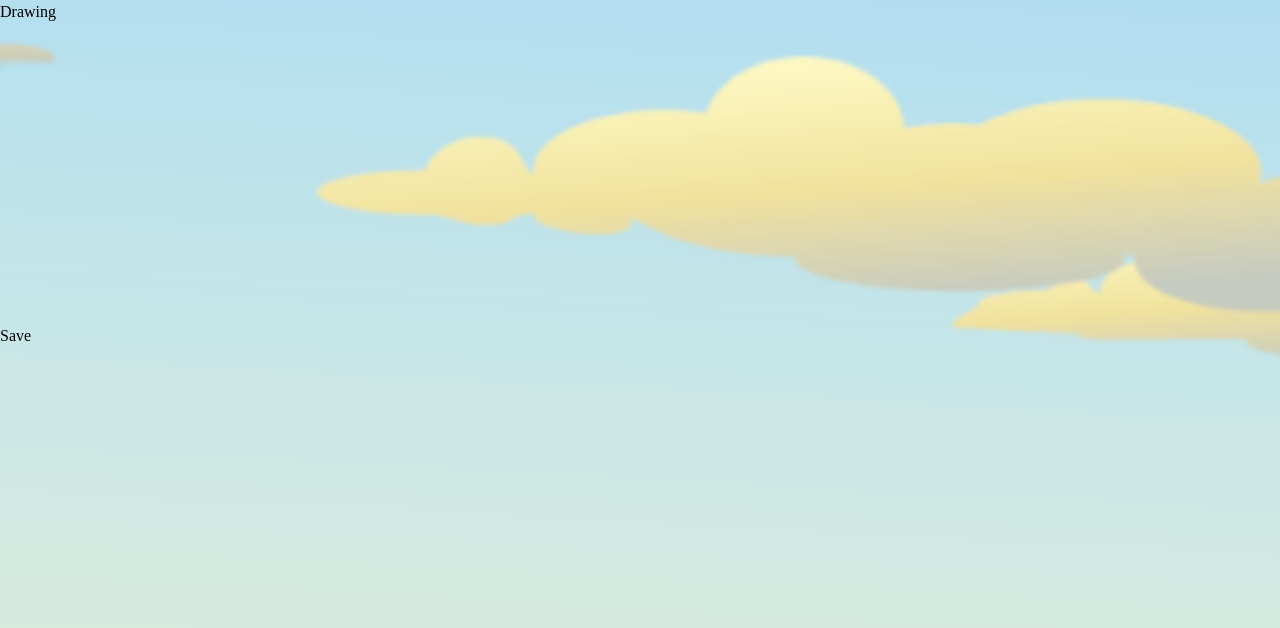
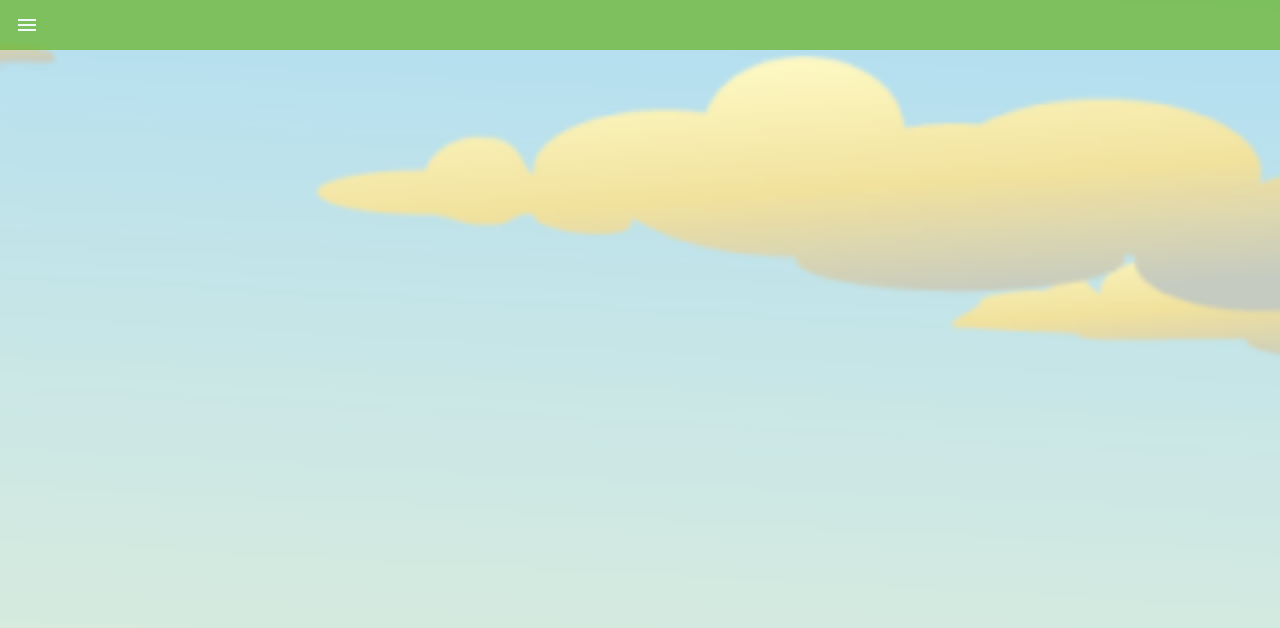
Before and after one commit to BlazEffect/HumanHack-2023, a React (Vite) app: page /draw in a window 1280 px wide. Shown: the top 628 px of the page. Built offline with nearby package versions, Linux system fonts and the light colour scheme.

Commit message:
drawing, navbar improve

```diff
--- a/src/components/Layout.jsx
+++ b/src/components/Layout.jsx
@@ -3,9 +3,9 @@ import Navbar from "./Navbar";
 export default function Layout({ children }) {
 
     return (
-        <section className="md:mx-4 h-full flex">
+        <section className="md:mx-4 h-full flex flex-col">
             <Navbar />
-            {children}
+            <div>{children}</div>
         </section>
     )
 }
--- a/src/components/Navbar.jsx
+++ b/src/components/Navbar.jsx
@@ -4,6 +4,7 @@ import aIcon from "/public/img/Group 68.png";
 import mushrooms from "/public/img/mushroom-filled.png";
 import { useState, useRef } from "react";
 import { CSSTransition } from "react-transition-group";
+import { Link } from "react-router-dom";
 export default function Navbar() {
   const [open, setOpen] = useState(false);
   const nav = useRef(null);
@@ -12,7 +13,7 @@ export default function Navbar() {
     setOpen(!open);
   };
   return (
-    <div className="w-full h-full">
+    <div className="w-full h-full max-h-[50px] md:max-h-none">
       <section className="max-w-[250px] md:flex hidden w-full min-h-full bg-cover bg-[url('/public/img/sidebar.png')]">
         <ul className="mt-16 mx-4">
           <li className="flex">
@@ -59,11 +60,11 @@ export default function Navbar() {
           </li>
         </ul>
       </section>
-      <section className="px-[15px] py-2 md:hidden min-w-full bg-[#70B839] opacity-80">
+      <section className="px-[15px] flex max-h-[60px] h-full items-center md:hidden min-w-full bg-[#70B839] opacity-80">
         <img
           onClick={handleClick}
           src={open ? "/img/close.png" : "/img/burger.png"}
-          className="cursor-pointer"
+          className="cursor-pointer max-h-[32px] max-w-[32px]"
           alt="Открыть меню"
         />
       </section>
@@ -82,7 +83,7 @@ export default function Navbar() {
               Математика
             </li>
             <li className="mt-[20px] font-bold text-white uppercase text-[20px] menu-item">
-              Правописание
+              <Link to='/draw'>Правописание</Link>
             </li>
             <li className="mt-[20px] font-bold text-white uppercase text-[20px] menu-item">
               Рисование
--- a/src/pages/Drawing.jsx
+++ b/src/pages/Drawing.jsx
@@ -1,13 +1,16 @@
 import DrawingArea from "../components/DrawingArea";
+import Layout from "../components/Layout";
 
 export default function Drawing() {
   return (
     <>
-      <h1>Drawing</h1>
-      <div className="border-">
-            <DrawingArea />
-      </div>
-      <button>Save</button>
+      <Layout>
+
+          <div className="border-">
+                <DrawingArea />
+          </div>
+
+      </Layout>
     </>
   );
 }
```
